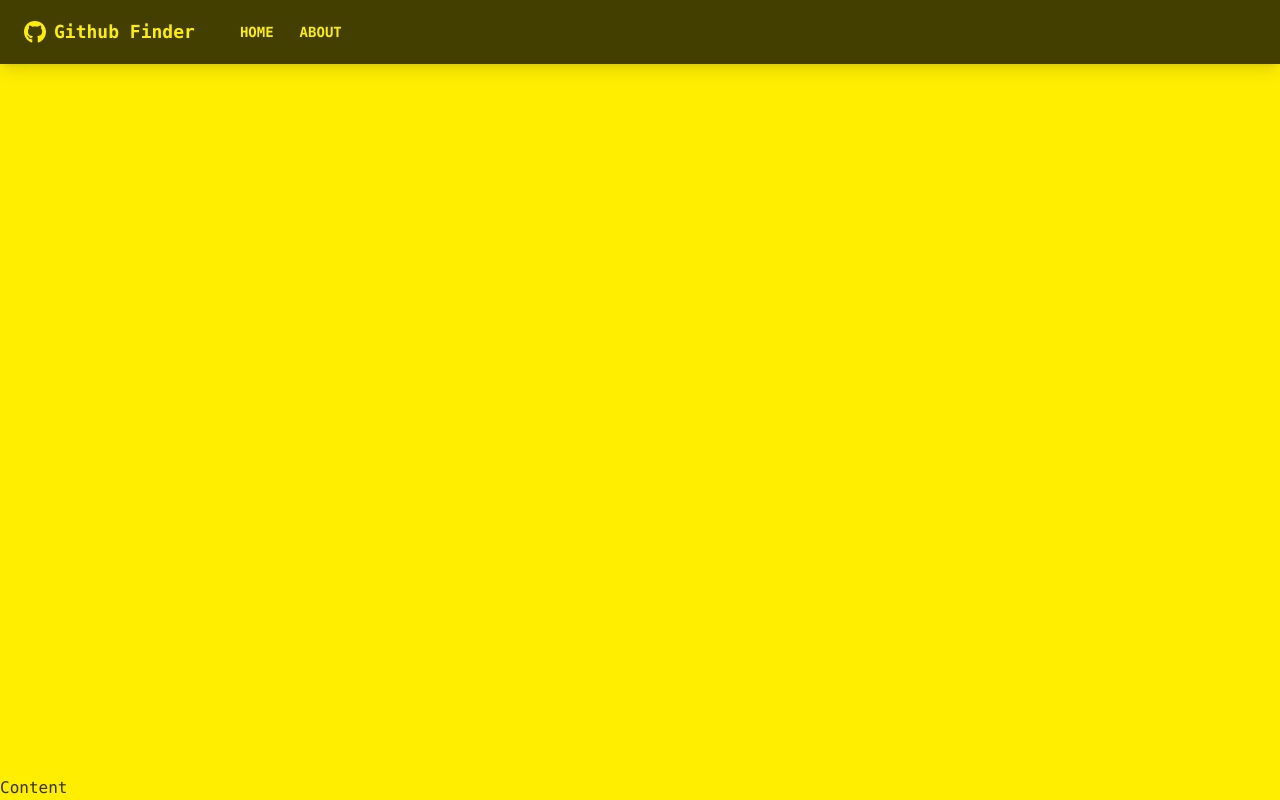
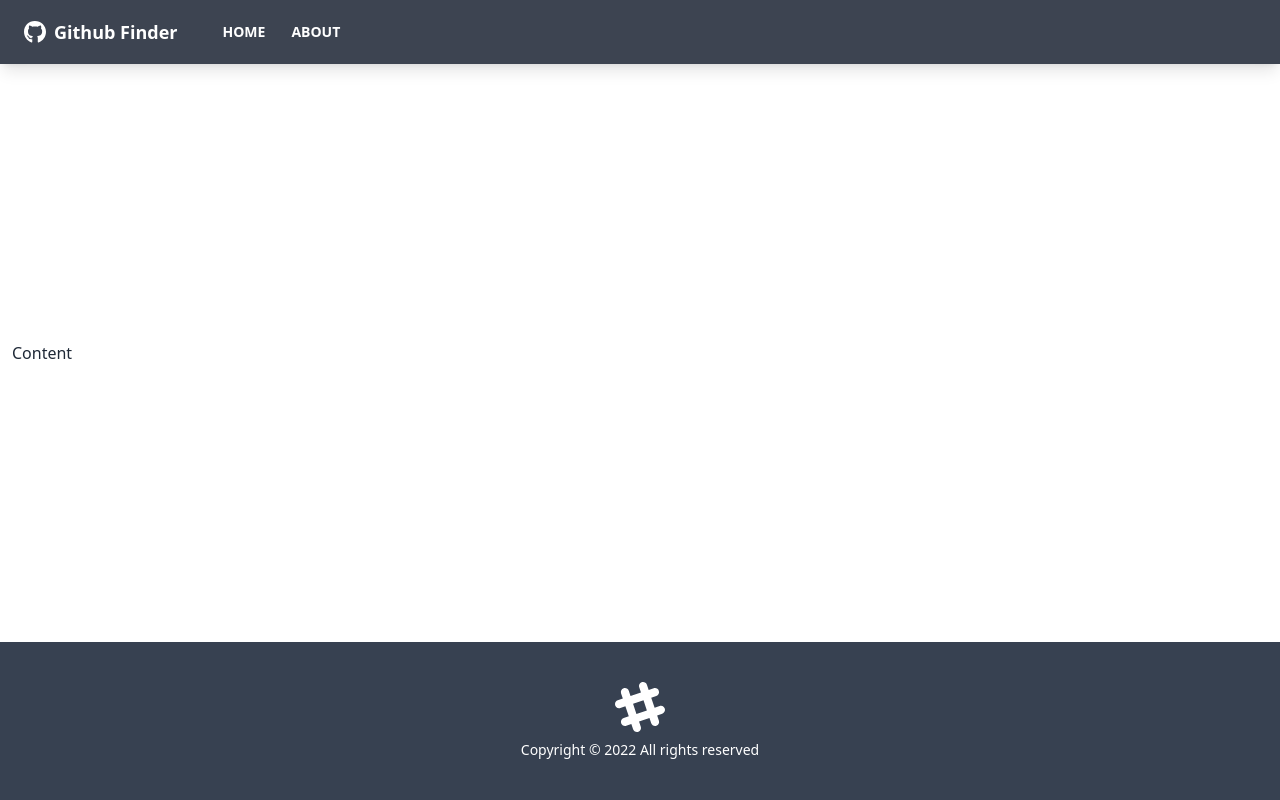
Before and after one commit to rugieri/github-finder, a React (Create React App) app: page / in a window 1280 px wide. Built offline with nearby package versions, Linux system fonts and the light colour scheme.

Commit message:
added footer

```diff
--- a/public/index.html
+++ b/public/index.html
@@ -1,5 +1,5 @@
 <!DOCTYPE html>
-<html lang="en" data-theme="cyberpunk">
+<html lang="en">
   <head>
     <meta charset="utf-8" />
     <link rel="icon" href="%PUBLIC_URL%/favicon.ico" />
--- a/src/App.js
+++ b/src/App.js
@@ -1,5 +1,6 @@
 import { BrowserRouter as Router, Route } from 'react-router-dom';
 import Navbar from './components/layout/Navbar';
+import Footer from './components/layout/Footer';
 import './App.css';
 
 function App() {
@@ -7,7 +8,8 @@
     <Router className="bg-purple-500">
       <div className="flex flex-col justify-between h-screen">
         <Navbar />
-        <main>Content</main>
+        <main className="container mx-auto px-3 pb-12">Content</main>
+        <Footer />
       </div>
     </Router>
   );
--- /dev/null
+++ b/src/components/layout/Footer.jsx
@@ -0,0 +1,26 @@
+import React from 'react';
+
+function Footer() {
+  const footerYear = new Date().getFullYear();
+
+  return (
+    <footer className="footer p-10 bg-gray-700 text-primary-content footer-center">
+      <div>
+        <svg
+          width="50"
+          height="50"
+          viewBox="0 0 24 24"
+          xmlns="http://www.w3.org/2000/svg"
+          fillRule="evenodd"
+          clipRule="evenodd"
+          className="inline-block fill-current"
+        >
+          <path d="M22.672 15.226l-2.432.811.841 2.515c.33 1.019-.209 2.127-1.23 2.456-1.15.325-2.148-.321-2.463-1.226l-.84-2.518-5.013 1.677.84 2.517c.391 1.203-.434 2.542-1.831 2.542-.88 0-1.601-.564-1.86-1.314l-.842-2.516-2.431.809c-1.135.328-2.145-.317-2.463-1.229-.329-1.018.211-2.127 1.231-2.456l2.432-.809-1.621-4.823-2.432.808c-1.355.384-2.558-.59-2.558-1.839 0-.817.509-1.582 1.327-1.846l2.433-.809-.842-2.515c-.33-1.02.211-2.129 1.232-2.458 1.02-.329 2.13.209 2.461 1.229l.842 2.515 5.011-1.677-.839-2.517c-.403-1.238.484-2.553 1.843-2.553.819 0 1.585.509 1.85 1.326l.841 2.517 2.431-.81c1.02-.33 2.131.211 2.461 1.229.332 1.018-.21 2.126-1.23 2.456l-2.433.809 1.622 4.823 2.433-.809c1.242-.401 2.557.484 2.557 1.838 0 .819-.51 1.583-1.328 1.847m-8.992-6.428l-5.01 1.675 1.619 4.828 5.011-1.674-1.62-4.829z"></path>
+        </svg>
+        <p>Copyright &copy; {footerYear} All rights reserved</p>
+      </div>
+    </footer>
+  );
+}
+
+export default Footer;
```
